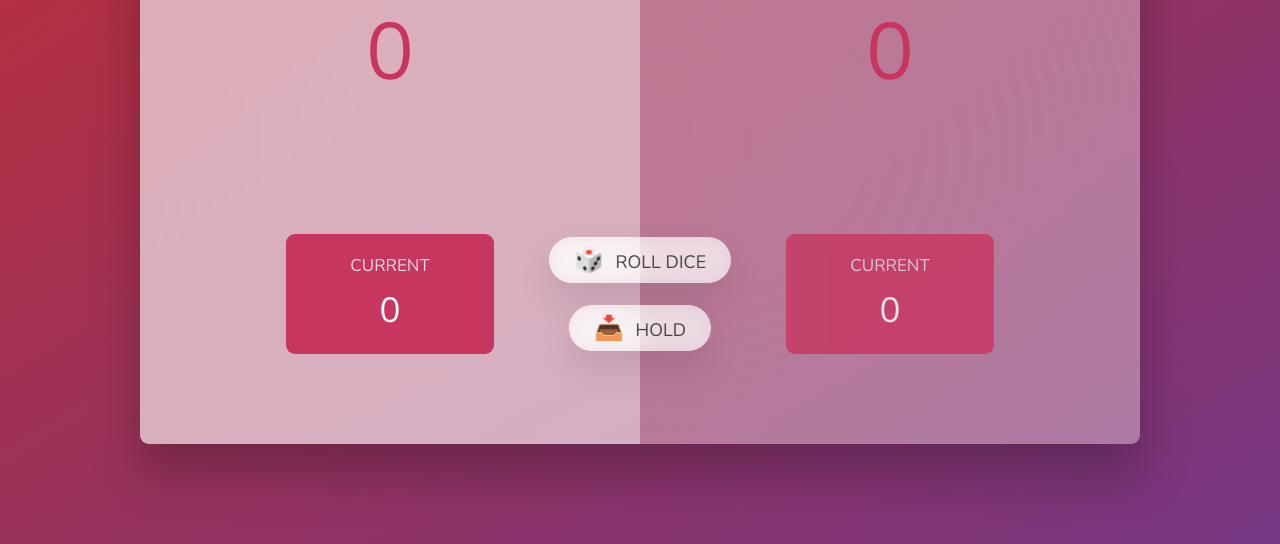
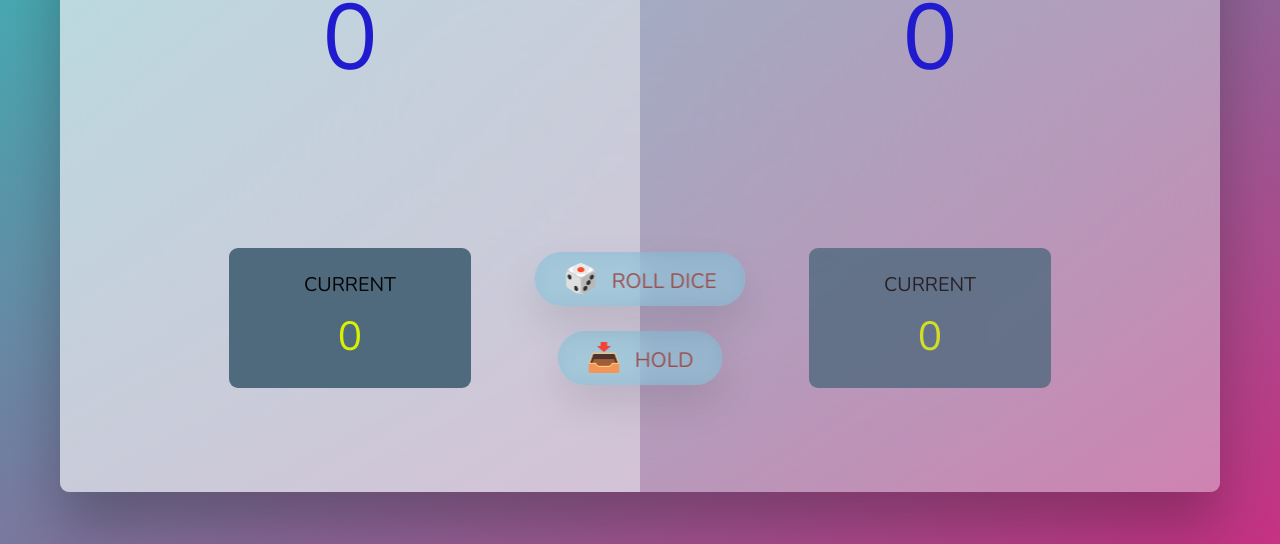
Before and after one commit to Rbravolibtech/Pig-Game, a plain HTML site: page index.html in a window 1280 px wide. Shown: the part 256-800 px from the top of the page. Drawn offline with nearby package versions, Linux system fonts and the light colour scheme.

Commit message:
changed color and font size on style css

```diff
--- a/style.css
+++ b/style.css
@@ -7,16 +7,16 @@
 }
 
 html {
-  font-size: 62.5%;
+  font-size: 72.5%;
   box-sizing: border-box;
 }
 
 body {
   font-family: 'Nunito', sans-serif;
-  font-weight: 400;
+  font-weight: 500;
   height: 100vh;
-  color: #333;
-  background-image: linear-gradient(to top left, #753682 0%, #bf2e34 100%);
+  color: #20d0a7;
+  background-image: linear-gradient(to top left, #c63183 0%, #2ebfba 100%);
   display: flex;
   align-items: center;
   justify-content: center;
@@ -59,7 +59,7 @@ main {
 .score {
   font-size: 8rem;
   font-weight: 300;
-  color: #c7365f;
+  color: #211bcf;
   margin-bottom: auto;
 }
 
@@ -78,10 +78,10 @@ main {
 }
 
 .current {
-  background-color: #c7365f;
+  background-color: #4f697d;
   opacity: 0.8;
   border-radius: 9px;
-  color: #fff;
+  color: #d6f104;
   width: 65%;
   padding: 2rem;
   text-align: center;
@@ -92,7 +92,7 @@ main {
   text-transform: uppercase;
   margin-bottom: 1rem;
   font-size: 1.7rem;
-  color: #ddd;
+  color: #040404;
 }
 
 .current-score {
@@ -104,7 +104,7 @@ main {
   position: absolute;
   left: 50%;
   transform: translateX(-50%);
-  color: #444;
+  color: #9b4e4e;
   background: none;
   border: none;
   font-family: inherit;
@@ -114,8 +114,8 @@ main {
   font-weight: 400;
   transition: all 0.2s;
 
-  background-color: white;
-  background-color: rgba(255, 255, 255, 0.6);
+  background-color: rgb(249, 247, 247);
+  background-color: rgba(118, 177, 203, 0.6);
   backdrop-filter: blur(10px);
 
   padding: 0.7rem 2.5rem;
```
